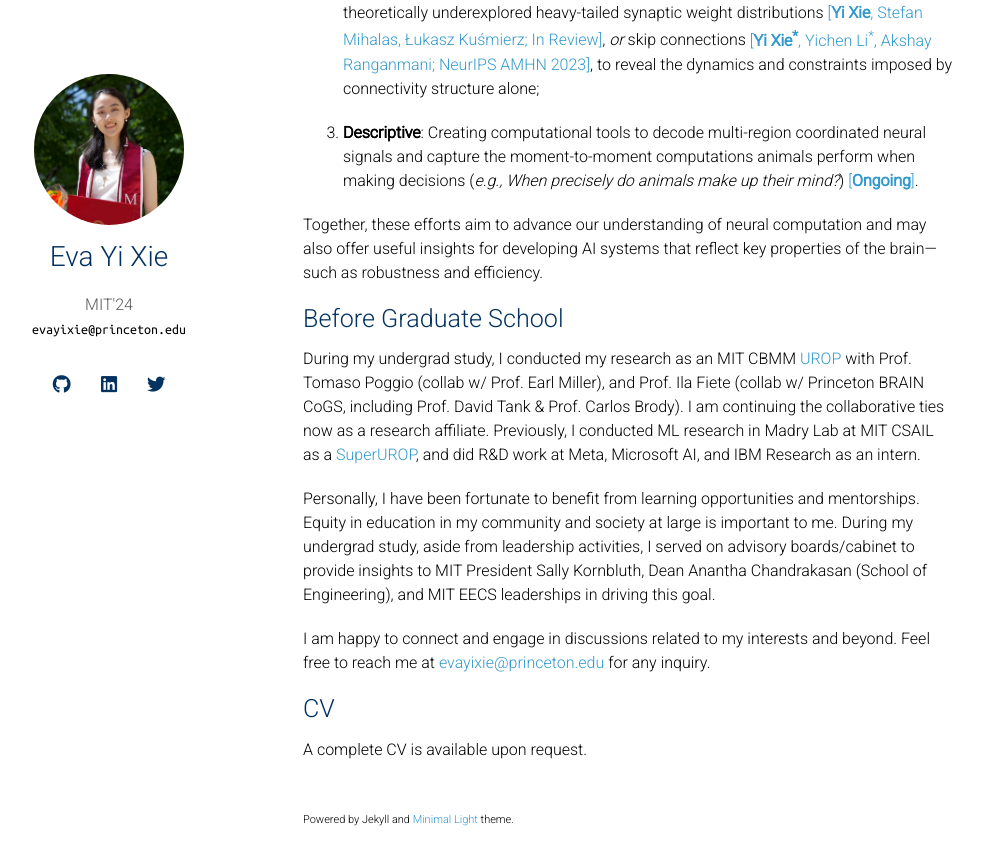
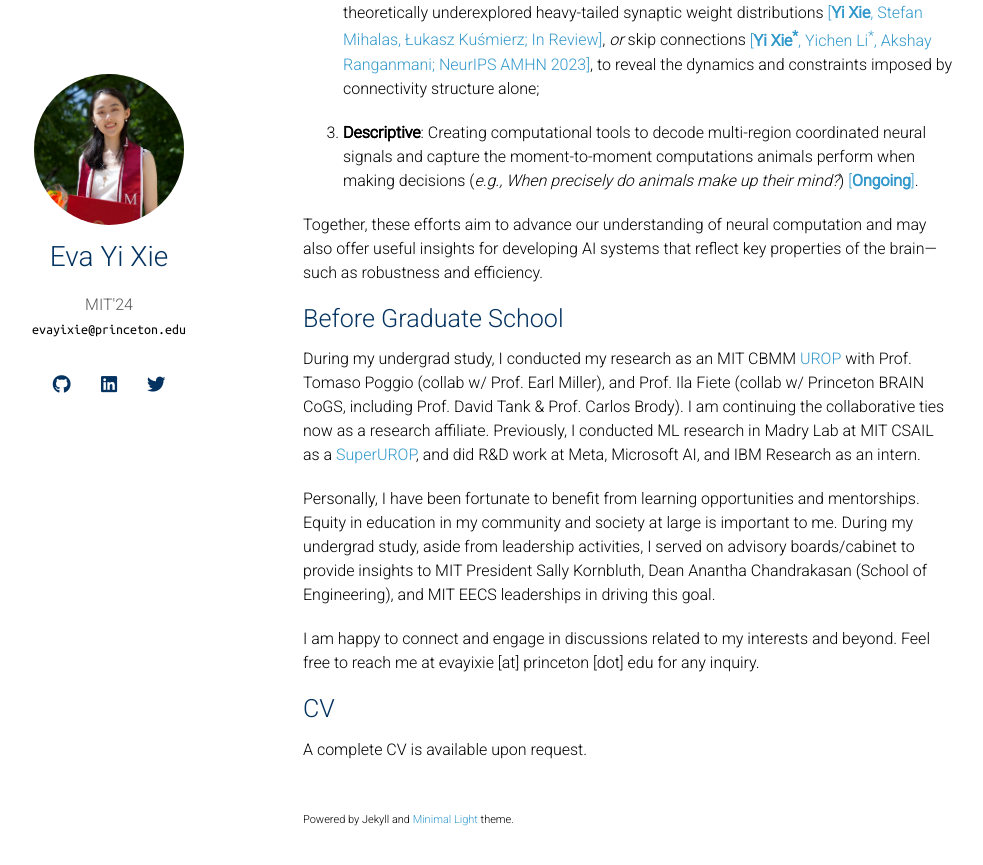
Before and after one commit to minzsiure/minzsiure.github.io, a Jekyll site: the page built from index.md, in a window 1280 px wide and 900 px high, scrolled down 830 px. Shown: the top 865 px of the window, without its empty margins (167-1150 px from the left). Built offline with Jekyll 4.4.1, drawn with Linux system fonts in a browser that asks for light colours; nearby versions of some CDN libraries; a style sheet for code colours, icons or effects is not loaded; our own code applies the rules of GitHub Pages for plain Markdown files.

Commit message:
edit email

```diff
--- a/index.md
+++ b/index.md
@@ -28,7 +28,7 @@ During my undergrad study, I conducted my research as an MIT CBMM [UROP](https:/
 
 Personally, I have been fortunate to benefit from learning opportunities and mentorships. Equity in education in my community and society at large is important to me. During my undergrad study, aside from leadership activities, I served on advisory boards/cabinet to provide insights to MIT President Sally Kornbluth, Dean Anantha Chandrakasan (School of Engineering), and MIT EECS leaderships in driving this goal.
 
-I am happy to connect and engage in discussions related to my interests and beyond. Feel free to reach me at [evayixie@princeton.edu](mailto:evayixie@princeton.edu) for any inquiry.
+I am happy to connect and engage in discussions related to my interests and beyond. Feel free to reach me at evayixie [at] princeton [dot] edu for any inquiry.
 
 <!-- <h2 id="research">Research Interests</h2>
 Include but not limited to:
```
